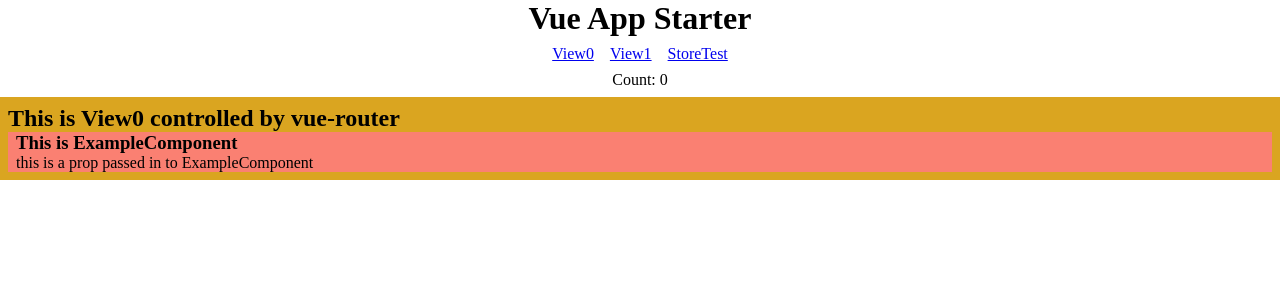
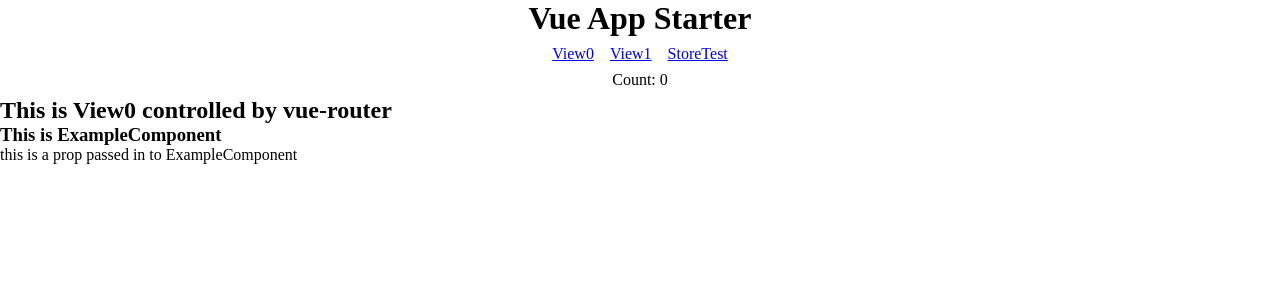
Before and after one commit to ccallen001/vue-app-starter, a Vue app: page / in a window 1280 px wide. Shown: the top 300 px of the page. Built offline with nearby package versions, Linux system fonts and the light colour scheme.

Commit message:
cleanup views and ExampleComponent

```diff
--- a/src/components/ExampleComponent.vue
+++ b/src/components/ExampleComponent.vue
@@ -1,8 +1,9 @@
-<!-- This is a component, it can be used in views or in other components -->
+<!-- This is a component, it can be imported in to and used in views or other components -->
 
 <template>
   <div class="component-ExampleComponent">
     <h3>This is ExampleComponent</h3>
+    <!-- msg is a prop that was passed in to ExampleComponent as an html attribute -->
     <p>{{ msg }}</p>
   </div>
 </template>
@@ -10,8 +11,7 @@
 
 <style lang="scss" scoped>
   .component-ExampleComponent {
-    padding-left: 0.5rem;
-    background-color: salmon;
+
   }
 </style>
 
--- a/src/views/StoreTest.vue
+++ b/src/views/StoreTest.vue
@@ -10,7 +10,6 @@
 
 <style lang="scss" scoped>
 .view-StoreTest {
-  padding: 0.5rem;
   background-color: violet;
 
   h2 {
--- a/src/views/View0.vue
+++ b/src/views/View0.vue
@@ -1,4 +1,4 @@
-<!-- This component is a view that will get shown based on the url ...handled by /src/router.js -->
+<!-- This component is a view that will get shown based on the url ...handled in /src/router.js -->
 
 <template>
   <div class="view-View0">
@@ -9,8 +9,7 @@
 
 <style lang="scss" scoped>
 .view-View0 {
-  padding: 0.5rem;
-  background-color: goldenrod;
+
 }
 </style>
 
--- a/src/views/View1.vue
+++ b/src/views/View1.vue
@@ -8,8 +8,7 @@
 
 <style lang="scss" scoped>
 .view-View1 {
-  padding: 0.5rem;
-  background-color: limegreen;
+
 }
 </style>
 
```
